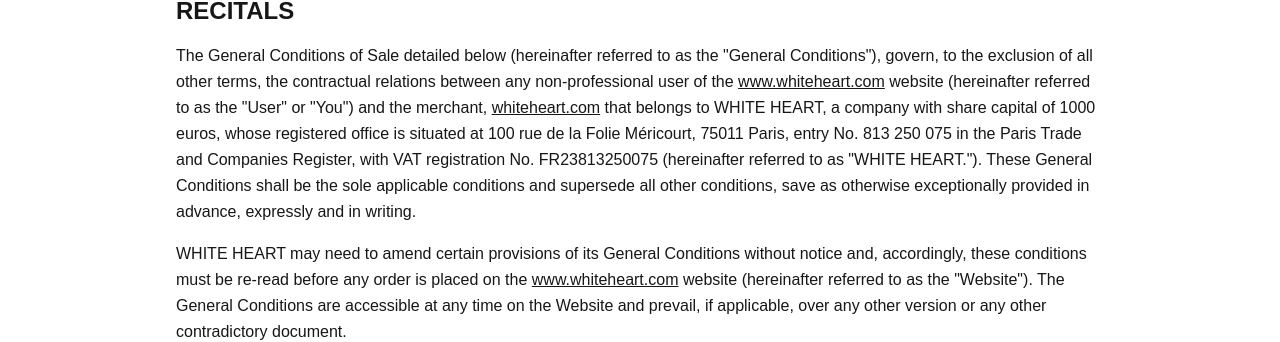
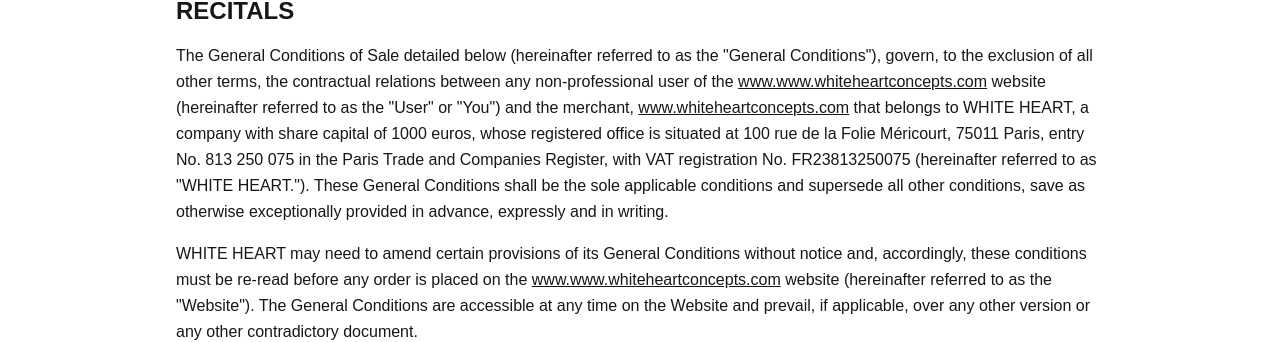
Before and after one commit to chukwumela909/whiteheart, a Next.js app: page /terms in a window 1280 px wide. Shown: the part 280-622 px from the top of the page. Built offline with nearby package versions, Linux system fonts and the light colour scheme; no server answers.

Commit message:
feat: Update social media links in Footer, modify privacy and terms pages with new website URL and support email

```diff
--- a/app/components/Footer.tsx
+++ b/app/components/Footer.tsx
@@ -112,7 +112,7 @@
                 {/* Social Icons */}
                 <div className="flex justify-center items-center gap-8 mb-8">
                     {/* Instagram */}
-                    <Link href="https://instagram.com" target="_blank" rel="noopener noreferrer" aria-label="Instagram" className="hover:opacity-70 transition-opacity">
+                    <Link href="https://www.instagram.com/white.heart_outfits?igsh=bnBlNjg5Nm9ieXh4" target="_blank" rel="noopener noreferrer" aria-label="Instagram" className="hover:opacity-70 transition-opacity">
                         <svg width="20" height="20" viewBox="0 0 24 24" fill="none" xmlns="http://www.w3.org/2000/svg">
                             <rect x="2" y="2" width="20" height="20" rx="5" stroke="black" strokeWidth="1.5"/>
                             <circle cx="12" cy="12" r="4" stroke="black" strokeWidth="1.5"/>
@@ -121,10 +121,10 @@
                     </Link>
 
                     {/* YouTube */}
-                    <Link href="https://youtube.com" target="_blank" rel="noopener noreferrer" aria-label="YouTube" className="hover:opacity-70 transition-opacity">
+                    <Link href="wa.me/+2348105258679" target="_blank" rel="noopener noreferrer" aria-label="YouTube" className="hover:opacity-70 transition-opacity">
                         <svg width="20" height="20" viewBox="0 0 24 24" fill="none" xmlns="http://www.w3.org/2000/svg">
-                            <rect x="2" y="5" width="20" height="14" rx="2" stroke="black" strokeWidth="1.5"/>
-                            <path d="M10 9l5 3-5 3V9z" fill="black"/>
+                            <path d="M17.472 14.382c-.297-.149-1.758-.867-2.03-.967-.273-.099-.471-.148-.67.15-.197.297-.767.966-.94 1.164-.173.199-.347.223-.644.075-.297-.15-1.255-.463-2.39-1.475-.883-.788-1.48-1.761-1.653-2.059-.173-.297-.018-.458.13-.606.134-.133.298-.347.446-.52.149-.174.198-.298.298-.497.099-.198.05-.371-.025-.52-.075-.149-.669-1.612-.916-2.207-.242-.579-.487-.5-.669-.51-.173-.008-.371-.01-.57-.01-.198 0-.52.074-.792.372-.272.297-1.04 1.016-1.04 2.479 0 1.462 1.065 2.875 1.213 3.074.149.198 2.096 3.2 5.077 4.487.709.306 1.262.489 1.694.625.712.227 1.36.195 1.871.118.571-.085 1.758-.719 2.006-1.413.248-.694.248-1.289.173-1.413-.074-.124-.272-.198-.57-.347z" fill="black"/>
+                            <path d="M12 2C6.477 2 2 6.477 2 12c0 1.89.525 3.66 1.438 5.168L2.546 20.2c-.145.436.283.864.719.719l3.032-.892A9.958 9.958 0 0012 22c5.523 0 10-4.477 10-10S17.523 2 12 2z" stroke="black" strokeWidth="1.5"/>
                         </svg>
                     </Link>
                 </div>
--- a/app/globals.css
+++ b/app/globals.css
@@ -11,6 +11,7 @@
   --font-sans: var(--font-geist-sans);
   --font-mono: var(--font-geist-mono);
   --font-dancing: var(--font-dancing-script);
+  --font-lato: var(--font-lato);
 }
 
 @media (prefers-color-scheme: dark) {
--- a/app/layout.tsx
+++ b/app/layout.tsx
@@ -1,5 +1,5 @@
 import type { Metadata } from "next";
-import { Geist, Geist_Mono, Dancing_Script } from "next/font/google";
+import { Geist, Geist_Mono, Dancing_Script, Lato } from "next/font/google";
 import "./globals.css";
 import { CartProvider } from "./contexts/CartContext";
 import { NotificationProvider } from "./contexts/NotificationContext";
@@ -20,6 +20,12 @@
   weight: ["400", "500", "600", "700", ],
 });
 
+const lato = Lato({
+  variable: "--font-lato",
+  subsets: ["latin"],
+  weight: ["100", "300", "400", "700", "900"],
+});
+
 export const metadata: Metadata = {
   title: "Whiteheart",
   description: "An e-commerce platform for whiteheart brand caps.",
@@ -33,7 +39,7 @@
   return (
     <html lang="en">
       <body
-        className={`${geistSans.variable} ${geistMono.variable} ${dancingScript.variable} antialiased`}
+        className={`${geistSans.variable} ${geistMono.variable} ${dancingScript.variable} ${lato.variable} antialiased`}
       >
         <NotificationProvider>
           <CartProvider>
--- a/app/privacy/page.tsx
+++ b/app/privacy/page.tsx
@@ -14,7 +14,7 @@
                     <h2 className="font-bold text-2xl mb-4">1. INTRODUCTION</h2>
                     <p className="mb-4 leading-relaxed">
                         WHITE HEART ("we," "us," "our," or "Company") is committed to protecting your privacy. This Privacy Policy explains how we collect, use, disclose,
-                        and safeguard your information when you visit our website <a href="https://whiteheart.com" className="underline">www.whiteheart.com</a> (the "Website"),
+                        and safeguard your information when you visit our website <a href="https://www.whiteheartconcepts.com" className="underline">www.www.whiteheartconcepts.com</a> (the "Website"),
                         including any other media form, media channel, mobile website, or mobile application related or connected thereto (collectively, the "Site").
                     </p>
                     <p className="mb-4 leading-relaxed">
@@ -231,7 +231,7 @@
                         If you have any questions, concerns, or requests regarding this Privacy Policy or our privacy practices, please contact us at:
                     </p>
                     <ul className="list-none pl-0 mb-4 space-y-2">
-                        <li><strong>Email:</strong> privacy@whiteheart.com</li>
+                        <li><strong>Email:</strong> privacy@www.whiteheartconcepts.com</li>
                         <li><strong>Phone:</strong> +1 (555) 123-4567</li>
                         <li><strong>Mailing Address:</strong> WHITE HEART, 100 Main Street, New York, NY 10001, United States</li>
                     </ul>
--- a/app/terms/page.tsx
+++ b/app/terms/page.tsx
@@ -15,8 +15,8 @@
                     <p className="mb-4 leading-relaxed">
                         The General Conditions of Sale detailed below (hereinafter referred to as the "General Conditions"), govern, to the exclusion of
                         all other terms, the contractual relations between any non-professional user of the{" "}
-                        <a href="https://whiteheart.com" className="underline">www.whiteheart.com</a> website (hereinafter
-                        referred to as the "User" or "You") and the merchant, <a href="https://whiteheart.com" className="underline">whiteheart.com</a> that
+                        <a href="https://www.whiteheartconcepts.com" className="underline">www.www.whiteheartconcepts.com</a> website (hereinafter
+                        referred to as the "User" or "You") and the merchant, <a href="https://www.whiteheartconcepts.com" className="underline">www.whiteheartconcepts.com</a> that
                         belongs to WHITE HEART, a company with share capital of 1000 euros, whose registered office is situated at 100 rue de la Folie Méricourt,
                         75011 Paris, entry No. 813 250 075 in the Paris Trade and Companies Register, with VAT registration No. FR23813250075 (hereinafter referred
                         to as "WHITE HEART."). These General Conditions shall be the sole applicable conditions and supersede all other conditions, save as
@@ -24,7 +24,7 @@
                     </p>
                     <p className="mb-4 leading-relaxed">
                         WHITE HEART may need to amend certain provisions of its General Conditions without notice and, accordingly, these conditions must be
-                        re-read before any order is placed on the <a href="https://whiteheart.com" className="underline">www.whiteheart.com</a> website (hereinafter
+                        re-read before any order is placed on the <a href="https://www.whiteheartconcepts.com" className="underline">www.www.whiteheartconcepts.com</a> website (hereinafter
                         referred to as the "Website"). The General Conditions are accessible at any time on the Website and prevail, if applicable, over any other
                         version or any other contradictory document.
                     </p>
@@ -40,7 +40,7 @@
                     <p className="mb-4 leading-relaxed">
                         WHITE HEART uses the Website to offer for sale textile products and accessories manufactured by and/or for WHITE HEART or its commercial
                         partners, if any, (hereinafter referred to as the "Products") to Users browsing the{" "}
-                        <a href="https://whiteheart.com" className="underline">www.whiteheart.com</a> Website. The principal
+                        <a href="https://www.whiteheartconcepts.com" className="underline">www.www.whiteheartconcepts.com</a> Website. The principal
                         characteristics of the Products are shown on our Website.
                     </p>
                     <p className="mb-4 leading-relaxed">
@@ -205,7 +205,7 @@
                         For any questions or complaints regarding our Products or services, You can contact WHITE HEART customer service:
                     </p>
                     <ul className="list-none pl-0 mb-4 space-y-2">
-                        <li>Email: support@whiteheart.com</li>
+                        <li>Email: support@www.whiteheartconcepts.com</li>
                         <li>Phone: +1 (555) 123-4567</li>
                         <li>Address: 100 Main Street, New York, NY 10001, United States</li>
                     </ul>
```
